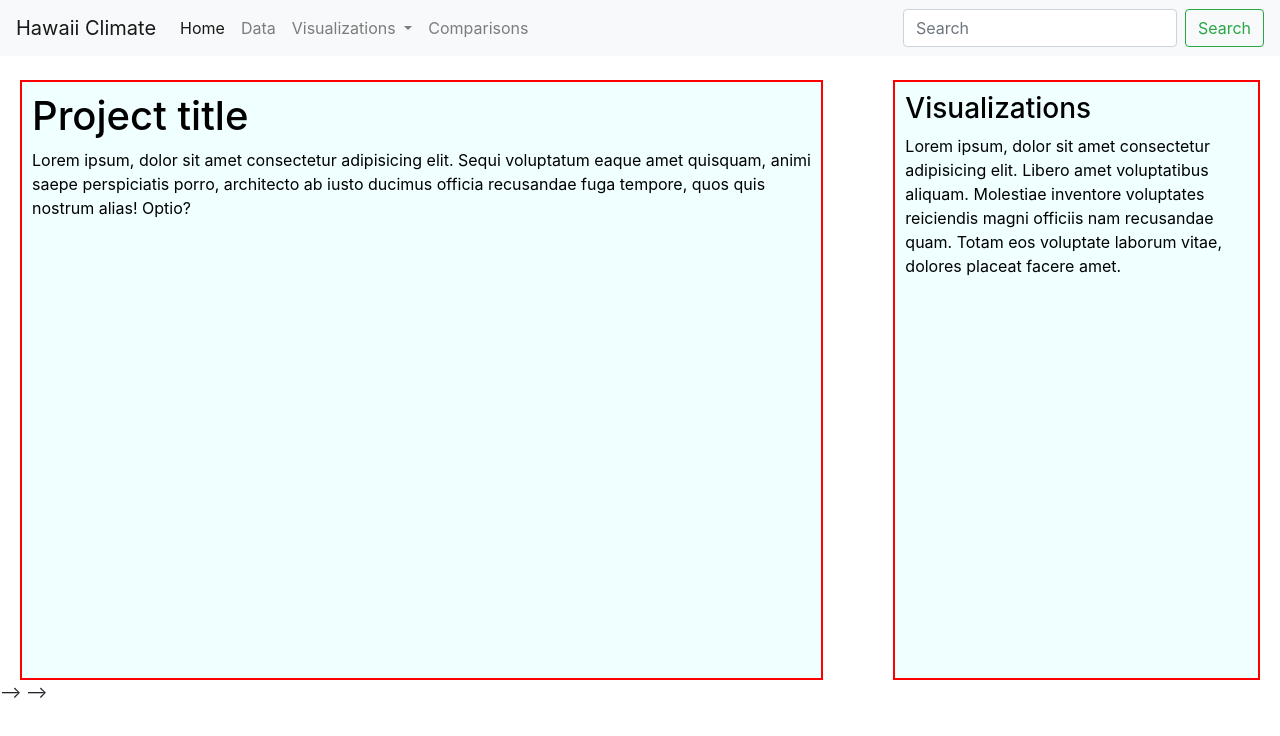
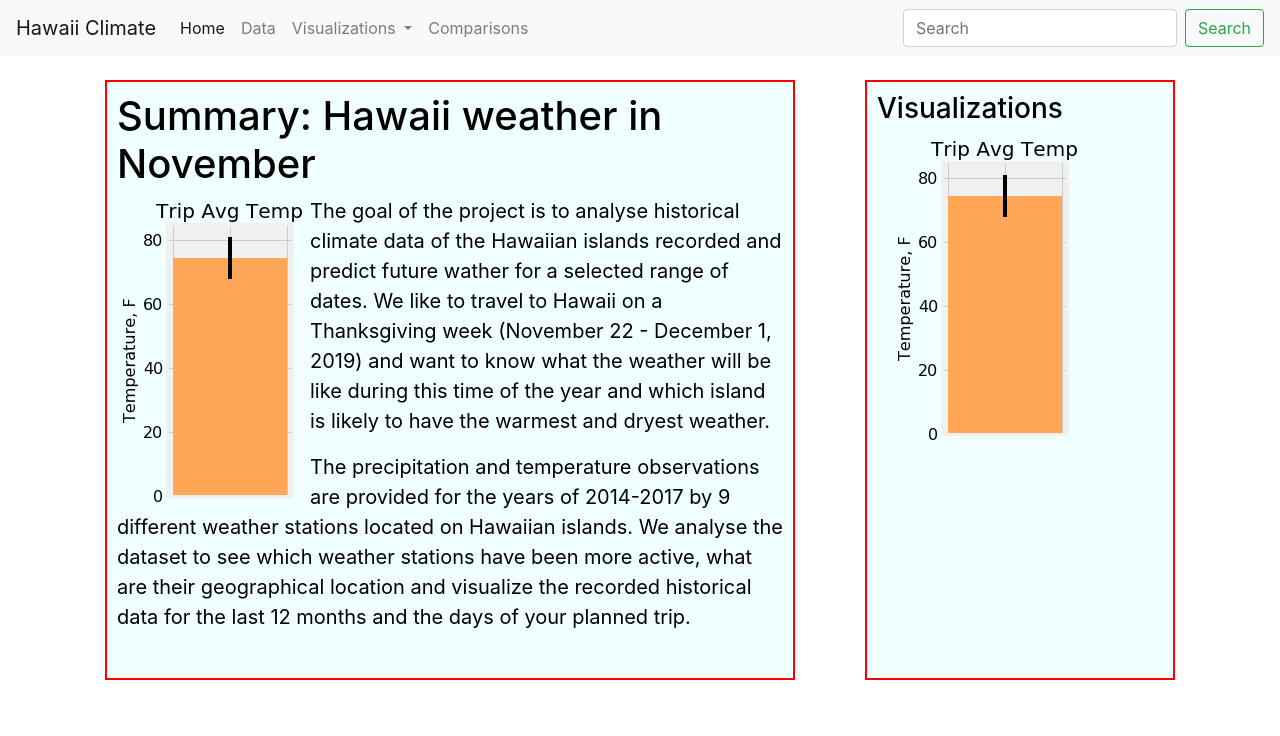
Before and after one commit to ovbondarenko/climate-analysis, a plain HTML site: page index.html in a window 1280 px wide. Drawn offline with nearby package versions, Linux system fonts and the light colour scheme.

Commit message:
Add materials for bootstrap project

```diff
--- a/index.html
+++ b/index.html
@@ -53,23 +53,44 @@
           </form>
         </div>
       </nav>
-
 <!--/.Navbar -->
 
-
+<div class = "container">
 <div class = "row">
 
     <div class="col-md-8">
         <div class = "box">
-                <h1>Project title</h1>
-                <p>Lorem ipsum, dolor sit amet consectetur adipisicing elit. Sequi voluptatum eaque amet quisquam, animi saepe perspiciatis porro, architecto ab iusto ducimus officia recusandae fuga tempore, quos quis nostrum alias! Optio?</p>
+            <h1>Summary: Hawaii weather in November</h1>
+            <img class="float-left" src = "images/trip_avg_temp.png" alt="Average temperature in November"/>
+            <p>
+
+              The goal of the project is to analyse historical climate data of the Hawaiian islands
+              recorded and predict future wather for a selected range of dates. We like to travel to Hawaii on
+              a Thanksgiving week (November 22 - December 1, 2019) and want to know what the weather will be like
+              during this time of the year and which island is likely to have the warmest and dryest weather.
+            </p>
+
+            <p>The precipitation and temperature observations are provided for the years of 2014-2017
+              by 9 different weather stations located on Hawaiian islands. We analyse the dataset to see which
+              weather stations have been more active, what are their geographical location and visualize the recorded
+              historical data for the last 12 months and the days of your planned trip.
+            </p>
         </div>
     </div>
+
     <div class="col-md-4">
         <div class = "box">
             <h3>Visualizations</h3>
-                <p>Lorem ipsum, dolor sit amet consectetur adipisicing elit. Libero amet voluptatibus aliquam. Molestiae inventore voluptates reiciendis magni officiis nam recusandae quam. Totam eos voluptate laborum vitae, dolores placeat facere amet.</p>
-
+            <div class="col-sm-6">
+          <div class = "thumbnail img-responsive">
+              <!-- <a href="pages/temperature.html" class = "thumbnail"></a> -->
+            <img class="image" src="images/trip_avg_temp.png" alt="Average temperature in November">
+            <!-- <img class="img-thumbnail" src="images/temp_normals.png" alt="Temperature normals">
+            <img class="img-thumbnail" src="images/precipitation_12months.png" alt="Precipitation within the last 12 months">
+            <img class="img-thumbnail" src="images/usc00519281_tobs.png" alt="Temperature observations - most active station"> -->
+          </div>
+          </div>
+        </div>
     </div>
   </div>
 
@@ -90,9 +111,9 @@
                 <div class = "box"> Column 2 </div>
             </div>
 
-         </div> --> -->
+         </div> -->
 
-    <!-- </div> --> -->
+    <!-- </div> -->
 
 </body>
 </html>
--- a/style.css
+++ b/style.css
@@ -9,8 +9,17 @@
     border:2px solid red;
   }
 
+ p {
+   font-size: 20px;
+ }
 
-/* .navbar{
-    position: fixed;
-    top: 0;
-} */
+ /* image1 {
+  background: url("images/trip_avg_temp.png");
+  background-size:cover;
+ } */
+
+ .thumbnail {
+   width:250px;
+   height:250px;
+
+ }
```
Also changed, not shown: images/precipitation_12months.png (added), images/temp_normals.png (added), images/trip_avg_temp.png (added), images/usc00519281_tobs.png (added), 1 other file. Lines whose indentation alone changed are shown as unchanged.
